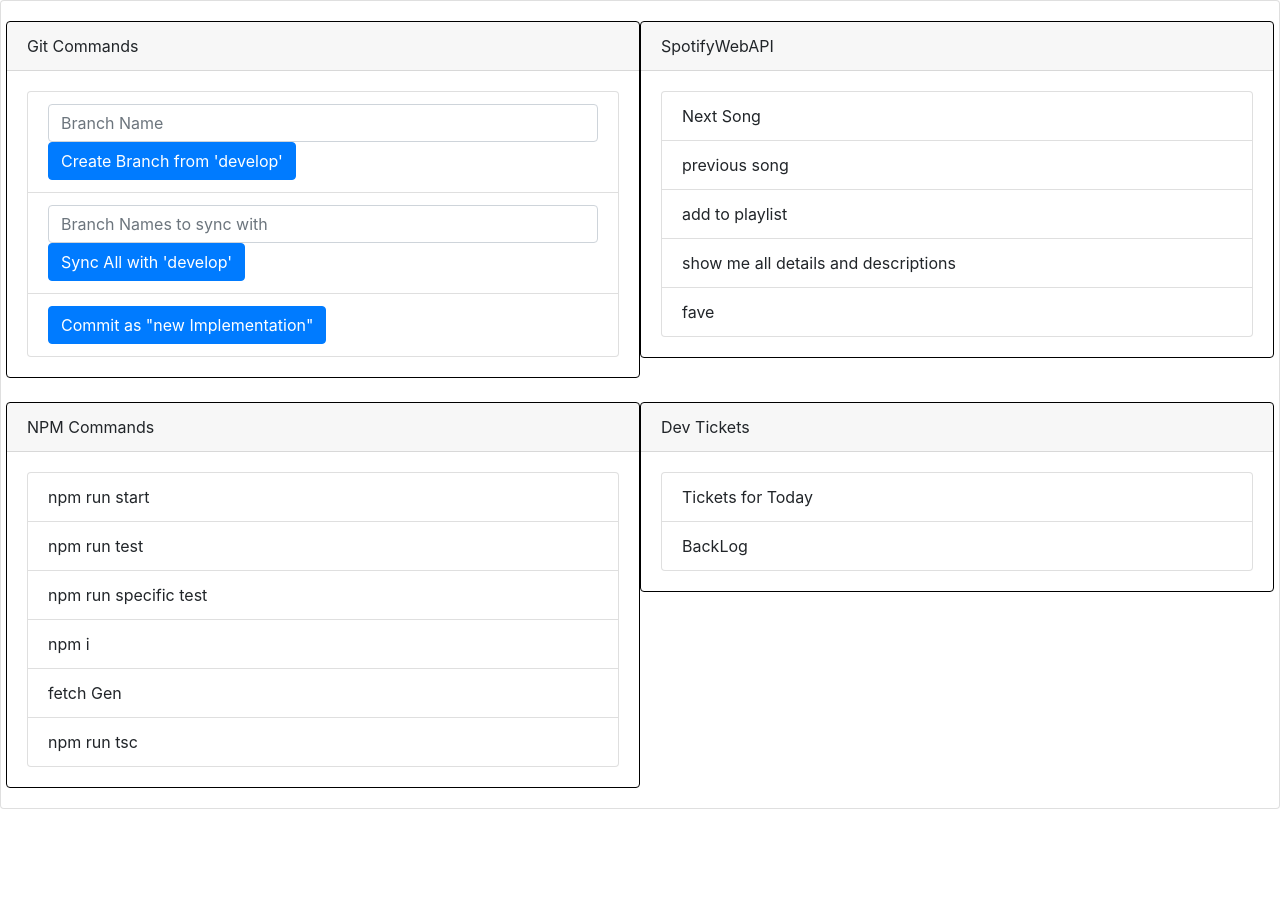
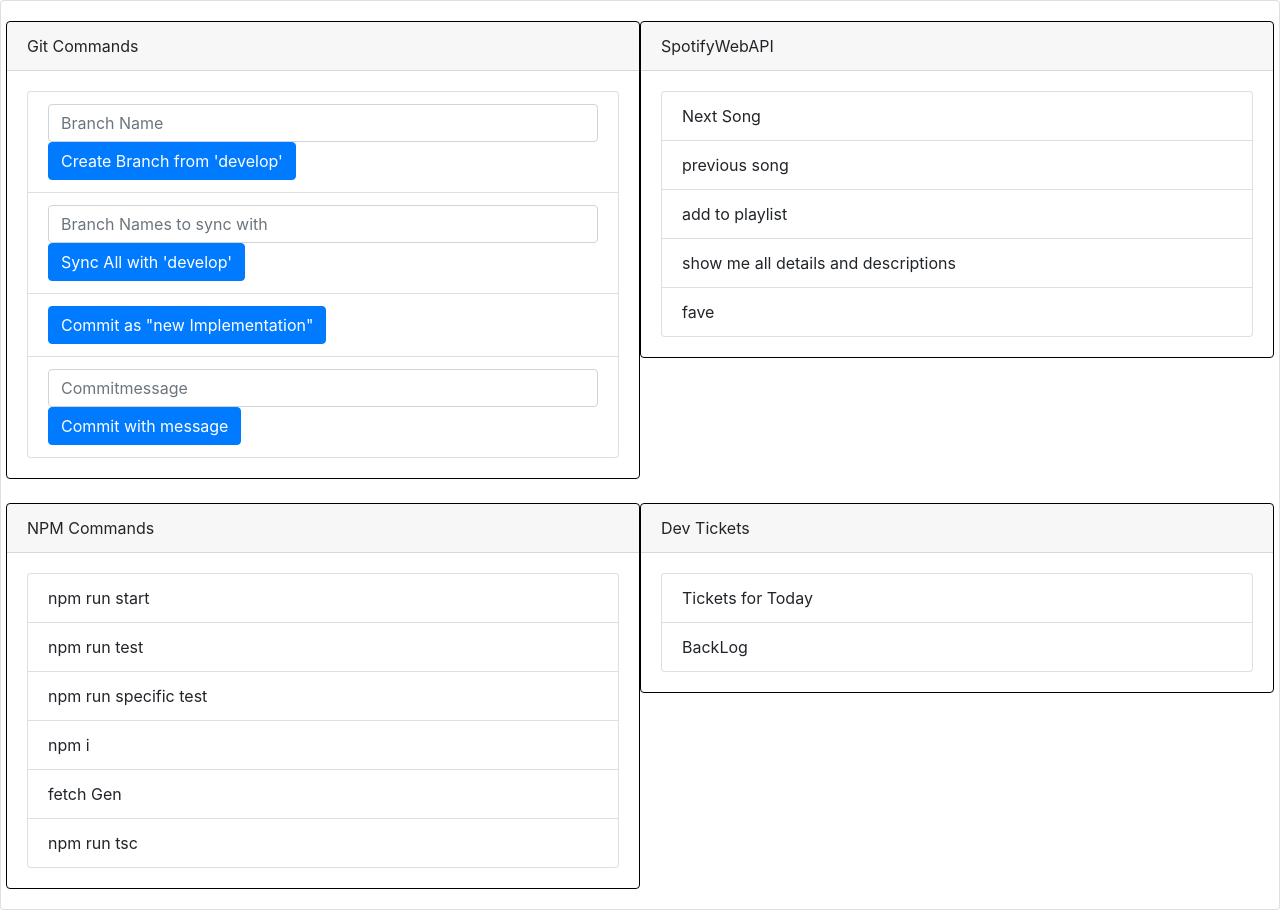
Before and after one commit to nekagit/DevHelps, a React (Vite) app: page / in a window 1280 px wide. Before the commit the page ends 809 px from the top, so only its background shows below. Built offline with nearby package versions, Linux system fonts and the light colour scheme.

Commit message:
âsdfasddf

```diff
--- a/src/components/GitHubCard.tsx
+++ b/src/components/GitHubCard.tsx
@@ -14,6 +14,7 @@
   const borderStyle = "1px solid black";
   const [branchName, setBranchName] = useState("");
   const [branchNames, setBranchNames] = useState([""]);
+  const [commitMessage, setCommitMessage] = useState("");
 
   function getScriptParameter(scriptName: string) {
     switch (scriptName) {
@@ -25,6 +26,9 @@
       }
       case "commit-Implemented.bat": {
         return "";
+      }
+      case "commit.bat": {
+        return commitMessage;
       }
     }
   }
@@ -62,6 +66,12 @@
     const branchNamesSplitted = event.target.value.split(",");
     console.log(branchNamesSplitted);
     setBranchNames(branchNamesSplitted);
+  };
+
+  const handleCommitMessageChange = (
+    event: React.ChangeEvent<HTMLInputElement>
+  ) => {
+    setCommitMessage(event.target.value);
   };
 
   return (
@@ -109,6 +119,19 @@
                 Commit as "new Implementation"
               </Button>
             </ListGroup.Item>
+            <ListGroup.Item>
+              <Form.Group>
+                <Form.Control
+                  type="text"
+                  placeholder="Commitmessage"
+                  value={commitMessage}
+                  onChange={handleCommitMessageChange}
+                />
+              </Form.Group>
+              <Button onClick={() => handleGitAction("commit.bat")}>
+                Commit with message
+              </Button>
+            </ListGroup.Item>
             {/* Add more ListGroup items with corresponding script names */}
           </ListGroup>
         </Card.Body>
```
Also changed, not shown: 1 other file (tests, documents, lock files or other folders).
